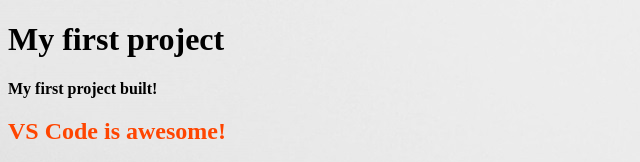
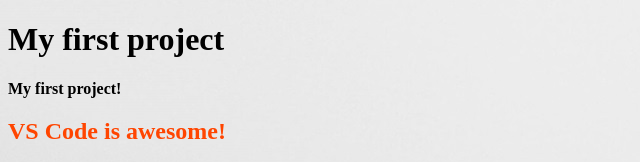
Before and after one commit to TK987/my-first-project, a plain HTML site: page index.html in a window 1280 px wide. Shown: the top 162 px of the page, 0-640 px from the left. Drawn offline with Linux system fonts and the light colour scheme.

Commit message:
Add updated title

```diff
--- a/index.html
+++ b/index.html
@@ -8,7 +8,7 @@
   </head>
   <body>
     <h1>My first project</h1>
-    <p>My first project built!</p>
+    <p>My first project!</p>
     <h2>VS Code is awesome!</h2>
     <img src="assets/images/ci-logo.png" alt="Code Institute Logo"
   </body>
```
